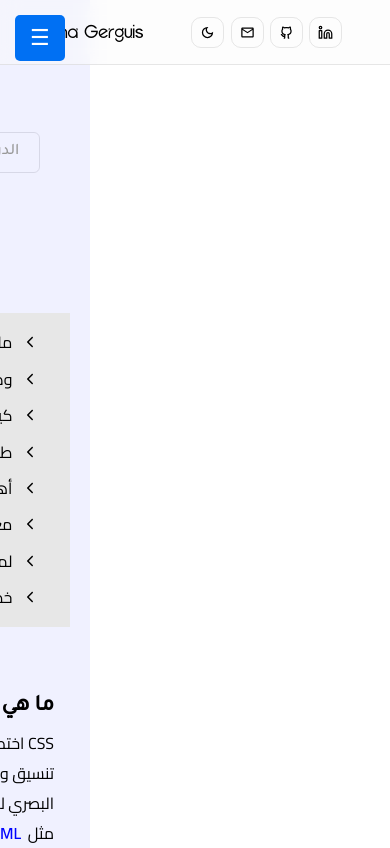
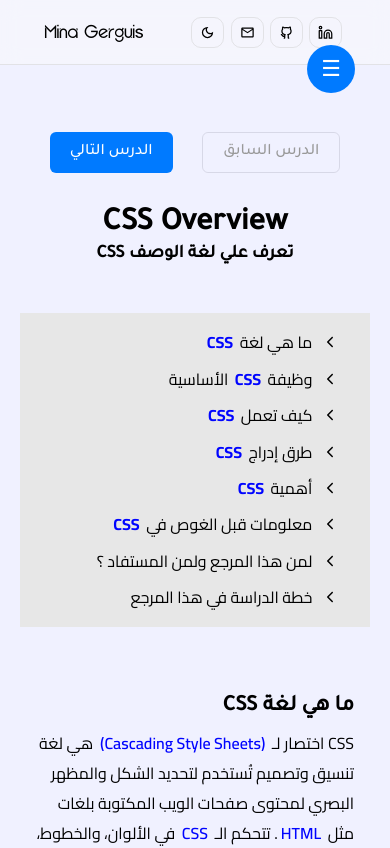
Before and after one commit to mina-gerguis/minagerguis, a Next.js app: page /components/Courses/data/css in a window 390 px wide. Shown: the top 848 px of the page. Built offline with nearby package versions, Linux system fonts and the light colour scheme; a web font is replaced by a local one.

Commit message:
New Update

```diff
--- a/src/app/components/Courses/data/css/CSSCourse.module.css
+++ b/src/app/components/Courses/data/css/CSSCourse.module.css
@@ -4,26 +4,21 @@
     flex-direction: row-reverse;
     min-height: 100vh;
     font-family: sans-serif;
-    overflow: auto;
+    overflow-x: hidden;
 }
+
 
 .sidebar {
     width: 300px;
     direction: rtl;
     background-color: var(--color-muted-3);
     color: var(--item-color);
-    padding: 80px 20px 20px 20px;
+    padding: 5% 20px 20px 20px;
     height: 100vh;
     overflow-y: auto;
     position: fixed;
     top: 0;
-    transform: translateX(300);
     transition: transform 0.35s ease-in-out, box-shadow 0.3s ease;
-}
-
-.sidebar.open {
-    transform: translateX(0);
-    box-shadow: 3px 0 10px rgba(0, 0, 0, 0.2);
 }
 
 .sidebar::-webkit-scrollbar {
@@ -42,6 +37,28 @@
 
 .sidebar::-webkit-scrollbar-thumb:hover {
     background-color: #0059c9;
+}
+
+.sidebar.open {
+    transform: translateX(0);
+    box-shadow: 3px 0 10px rgba(0, 0, 0, 0.2);
+}
+
+.headSidebar {
+    display: flex;
+    justify-content: space-between;
+}
+
+.closeButton {
+    display: none;
+    background-color: red;
+    border: none;
+    color: white;
+    font-size: 18px;
+    width: 35px;
+    height: 35px;
+    border-radius: 50%;
+    cursor: pointer;
 }
 
 .sidebar h2 {
@@ -82,71 +99,52 @@ ul li.active {
     flex: 1;
     margin-right: 300px;
     padding: 5% 20px 20px 20px;
-}
-
-.navButton {
-    display: flex;
-    justify-content: space-evenly;
-    margin-top: 40px;
-}
-
-.navButton button {
-    padding: 10px 20px;
-    background: #ddd;
-    border: none;
-    border-radius: 6px;
-    cursor: pointer;
-    font-size: 16px;
-}
-
-.navButton button:hover {
-    background: #ccc;
-}
-
-.navButton button:disabled {
-    background: #eee;
-    color: #999;
-    cursor: not-allowed;
+    max-width: calc(100% - 300px);
 }
 
 .menuButton {
     display: none;
     position: fixed;
-    top: 15px;
-    left: 15px;
-    background-color: #0070f3;
+    top: 45px;
+    right: 35px;
     color: white;
-    border: none;
     padding: 10px 15px;
     font-size: 22px;
-    border-radius: 5px;
+    z-index: 100;
+    --bubble-size: 48px;
+    width: var(--bubble-size);
+    height: var(--bubble-size);
+    border-radius: 50%;
+    border: none;
+    background: var(--menu);
     cursor: pointer;
-    z-index: 1001;
+    padding: 0;
 }
 
 @media (max-width: 768px) {
-    .courseContainer {
-        overflow: hidden;
-    }
-
     .sidebar {
+        width: 250PX;
         transform: translateX(100%);
-        right: 0;
-        width: 250px;
+        position: fixed;
+        z-index: 1000;
     }
 
     .sidebar.open {
         transform: translateX(0);
-        box-shadow: 3px 0 10px rgba(0, 0, 0, 0.2);
     }
 
     .menuButton {
         display: block;
     }
 
+    .closeButton {
+        display: block;
+    }
+
+
     .lessonContent {
-        min-width: 100%;
-        margin-left: 0;
+        margin-right: 0;
+        max-width: 100%;
         padding-top: 60px;
     }
 }
--- a/src/app/components/Courses/data/css/page.tsx
+++ b/src/app/components/Courses/data/css/page.tsx
@@ -1,6 +1,7 @@
 'use client'
 
 import { useState } from "react";
+import { MdOutlineCloseFullscreen } from "react-icons/md";
 import styles from "./CSSCourse.module.css";
 import OverviewLesson from "./lessons/overview";
 import FontsLesson from "./lessons/font";
@@ -25,7 +26,7 @@ export default function CSSCourse() {
             case "borders":
                 return <BordersLesson />;
             default:
-                // return <ColorsLesson />;
+            // return <ColorsLesson />;
         }
     };
 
@@ -62,6 +63,12 @@ export default function CSSCourse() {
 
                 {/* القائمة الجانبية */}
                 <aside className={`${styles.sidebar} ${menuOpen ? styles.open : ""}`}>
+                    <div className={styles.headSidebar}>
+                        <h2>محتويات الدورة</h2>
+                        <button className={styles.closeButton} onClick={() => setMenuOpen(!menuOpen)}>
+                            <MdOutlineCloseFullscreen />
+                        </button>
+                    </div>
                     <h2>أساسيات اللغة</h2>
 
                     <ul>
@@ -122,7 +129,7 @@ export default function CSSCourse() {
                         disableNext={currentIndex === lessons.length - 1}
                     />
                     {renderLesson()}
-                                        <NavButtons
+                    <NavButtons
                         onPrev={handlePrev}
                         onNext={handleNext}
                         disablePrev={currentIndex === 0}
```
